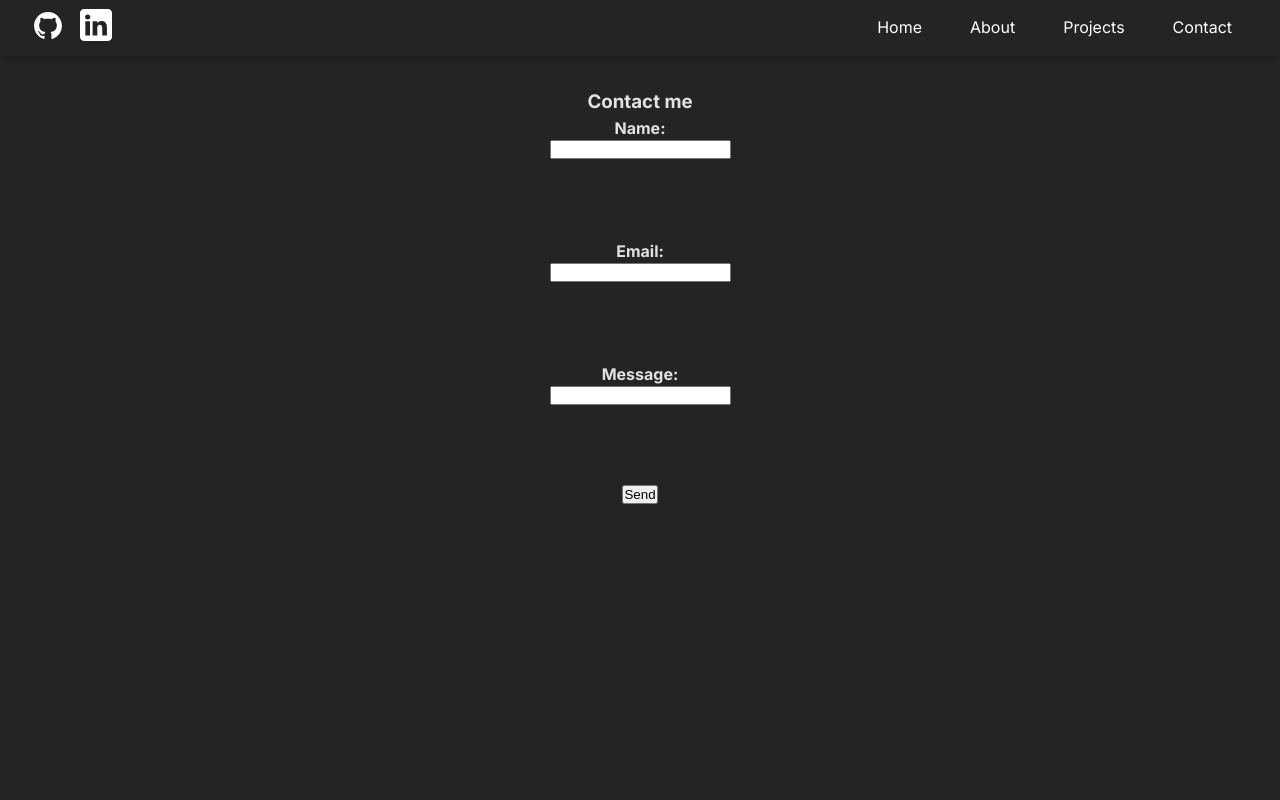
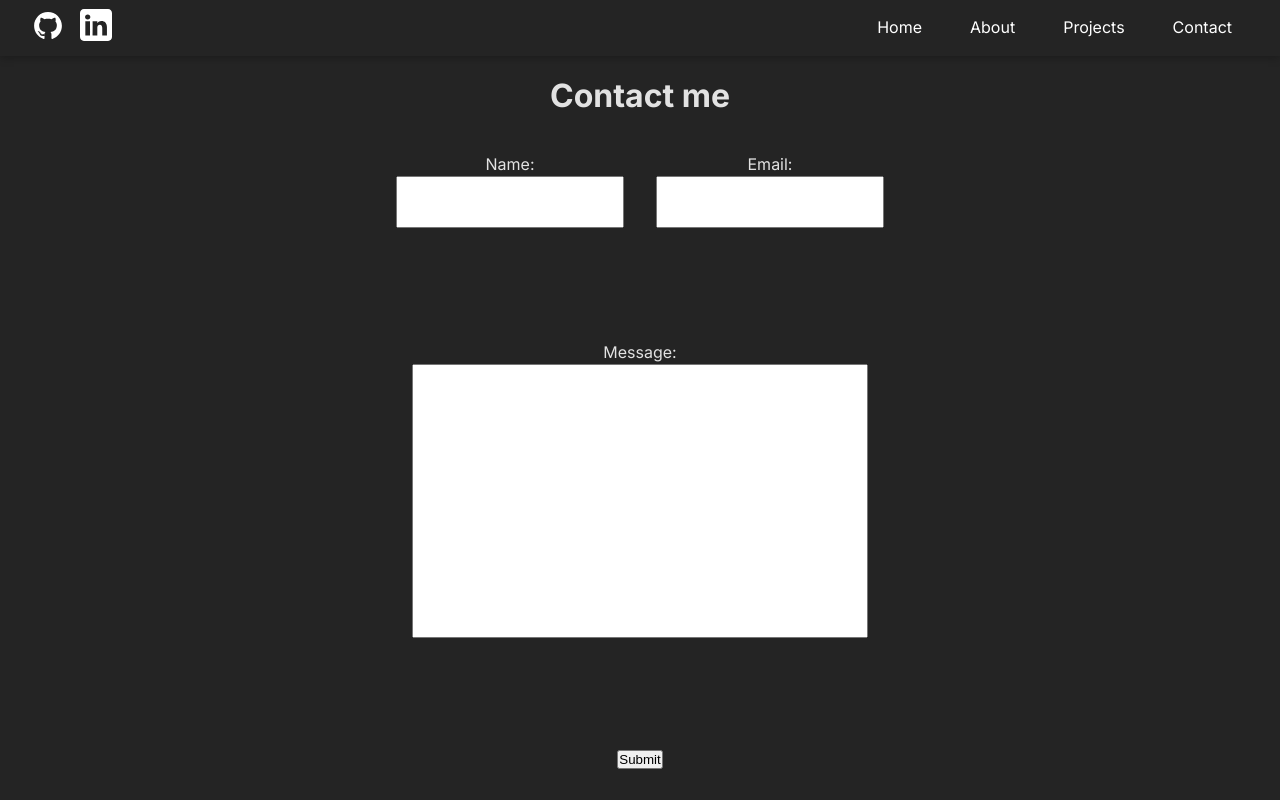
Before and after one commit to SKodehode/Portfolio, a React (Vite) app: page /contact in a window 1280 px wide. Built offline with nearby package versions, Linux system fonts and the light colour scheme.

Commit message:
Updated the contact form style and html.

```diff
--- a/src/pages/contact/ContactPage.css
+++ b/src/pages/contact/ContactPage.css
@@ -1,11 +1,9 @@
 #contactpage {
-    display: grid;
-    grid-template-columns: 1fr;
-    justify-content: center;
-    align-items: start;
-    gap: 2rem;
-    padding: 2rem;
-    height: 100%
+    display: flex;
+    flex-direction: column;
+    justify-content: start;
+    align-items: center;
+    height: 100%;
 }
 
 #contact-form {
@@ -14,14 +12,71 @@
     justify-content: start;
     align-items: center;
     height: 100%;
+    width: 100%;
     overflow-y: auto;
+    padding: 0rem 2rem;
 }
 
-#contact-form {
+#Contact-page-title {
+    font-size: 2rem;
+    padding: 1rem;
+    text-align: center;
+    grid-column-start: 1;
+    grid-column-end: 3;
+    grid-row-start: 1;
+    grid-row-end: 1;
+}
+
+.form-group {
     display: flex;
     flex-direction: column;
+    justify-content: center;
+    align-items: center;
+    padding: 1rem;
 }
+
+.form-group-name-email {
+    display: flex;
+}
+
+/* #form-group-name {
+    grid-column-start: 1;
+    grid-column-end: 2;
+    grid-row-start: 2;
+    grid-row-end: 2;
+    align-items: end;
+    padding: 2rem;
+}
+
+#form-group-email {
+    grid-column-start: 2;
+    grid-column-end: 3;
+    grid-row-start: 2;
+    grid-row-end: 2;
+    align-items: start;
+    padding: 2rem;
+}
+
+#form-group-message {
+    grid-column-start: 1;
+    grid-column-end: 3;
+    grid-row-start: 3;
+    grid-row-end: 3;
+}
+
+#form-group-buttons {
+    grid-column-start: 1;
+    grid-column-end: 3;
+    grid-row-start: 4;
+    grid-row-end: 4;
+} */
 
 .contact-input-field {
     margin-bottom: 5rem;
 }
+
+.contact-input-field {
+    padding: 1rem;
+    resize: none;
+    font-family: 'Inter', sans-serif;
+}
--- a/src/pages/contact/ContactPage.jsx
+++ b/src/pages/contact/ContactPage.jsx
@@ -6,19 +6,29 @@ export default function ContactPage() {
     return(
         <LayoutBase>
             <div id="contactpage">
-                <div id="contact-form">
-                    <h3>Contact me</h3>
                     <form id="contact-form" action="https://formsubmit.co/stkvinnesland@gmail.com" method="POST">
-                        <h4>Name:</h4>
-                        <input className="contact-input-field" id="contact-name" type="text" name="name" min="2" required />
-                        <h4>Email:</h4>
-                        <input className="contact-input-field" id="contact-email" type="email" name="email" min="2" required />
-                        <h4>Message:</h4>
-                        <input className="contact-input-field" id="contact-text" type="text" name="message" min="2" required />
-                        <button id="contact-button" type="submit">Send</button>
+
+                        <h3 id="Contact-page-title">Contact me</h3>
+                        <div className="form-group-name-email">
+                            <div className="form-group" id="form-group-name">
+                                <label for="contact-name" className="form-title">Name:</label>
+                                <input className="contact-input-field" id="contact-name" type="text" name="name" min="2" required maxLength="50"/>
+                            </div>
+                            <div className="form-group" id="form-group-email">
+                                <label for="contact-email" className="form-title">Email:</label>
+                                <input className="contact-input-field" id="contact-email" type="email" name="email" min="2" required maxLength="100"/>
+                            </div>
+                        </div>
+                        <div className="form-group" id="form-group-message">
+                            <label for="contact-text" className="form-title">Message:</label>
+                            {/* <input className="contact-input-field" id="contact-text" type="text" name="message" min="2" required /> */}
+                            <textarea className="contact-input-field" id="contact-text" type="text" rows="15" cols="50" required="required" min="2" maxLength="2000"></textarea>
+                        </div>
+                        <div className="form-group" id="form-group-buttons">
+                            <button id="contact-button" type="submit">Submit</button>
+                        </div>
                         <input type="hidden" name="_next" value="https://portfolio-5np.pages.dev/thank-you"></input>
                     </form>
-                </div>
             </div>
         </LayoutBase>
     )
```
